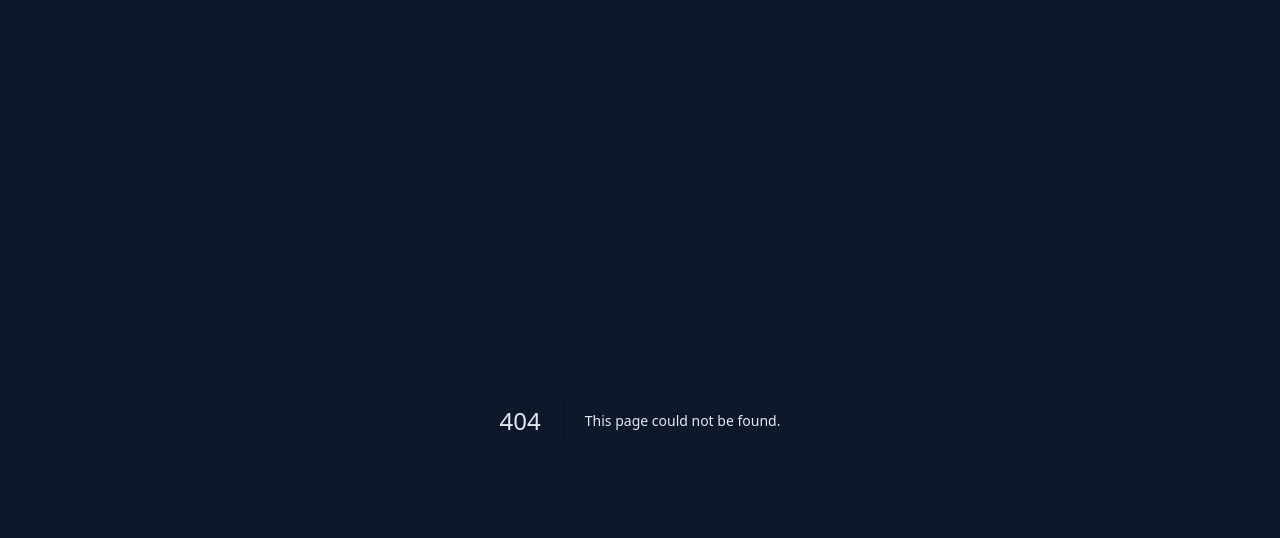
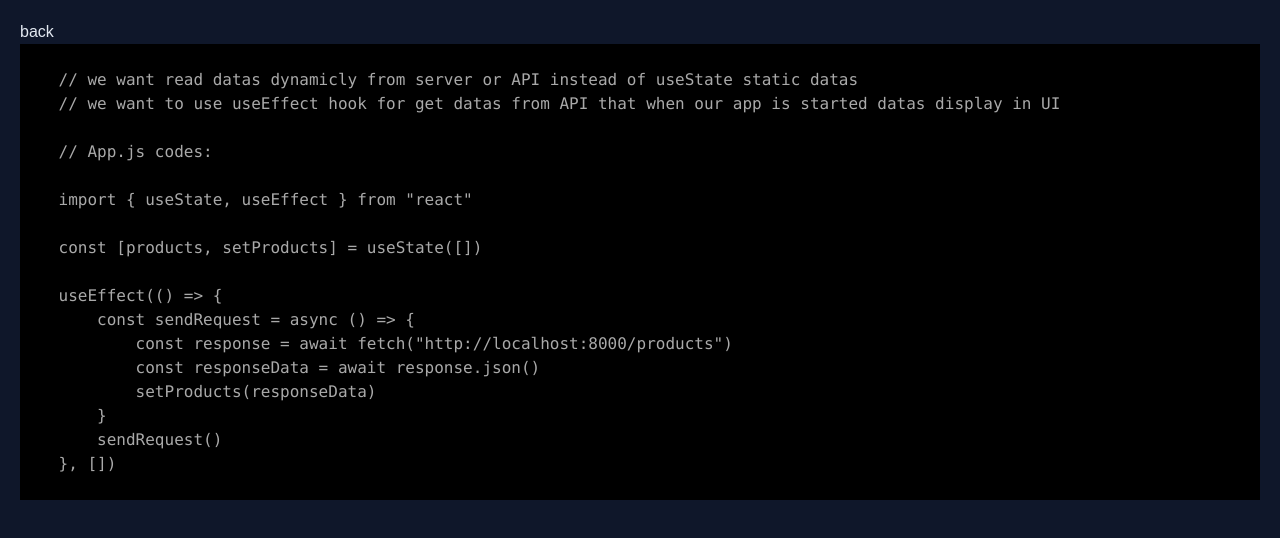
Before and after one commit to arefmaghdam/review-of-next.js14-react, a Next.js app: page /react/fetch-data-from-API in a window 1280 px wide. Before the commit this address had no page. Shown: the top 538 px of the page. Built offline with nearby package versions, Linux system fonts and the light colour scheme; a web font is replaced by a local one.

Commit message:
feat: review of react fetching data from API

```diff
--- /dev/null
+++ b/src/app/react/fetch-data-from-API/page.tsx
@@ -0,0 +1,35 @@
+import React, { FC } from "react";
+import Link from "next/link";
+import CodePreview from "../../../components/code-preview";
+
+const FetchDataFromAPI: FC = () => {
+  return (
+    <div>
+      <Link href="/">back</Link>
+      <CodePreview
+        imgURL=""
+        content={`
+    // we want read datas dynamicly from server or API instead of useState static datas
+    // we want to use useEffect hook for get datas from API that when our app is started datas display in UI
+
+    // App.js codes:
+
+    import { useState, useEffect } from "react"
+
+    const [products, setProducts] = useState([])
+
+    useEffect(() => {
+        const sendRequest = async () => {
+            const response = await fetch("http://localhost:8000/products")
+            const responseData = await response.json()
+            setProducts(responseData)
+        }
+        sendRequest()
+    }, [])
+      `}
+      />
+    </div>
+  );
+};
+
+export default FetchDataFromAPI;
--- a/src/components/providers/react-provider.tsx
+++ b/src/components/providers/react-provider.tsx
@@ -19,6 +19,7 @@ const ReactProvider: FC = () => {
       <Link href="/react/pass-data-and-events">pass-data-and-events</Link>
       <Link href="/react/form-components">form-components</Link>
       <Link href="/react/what-is-API">what-is-API</Link>
+      <Link href="/react/fetch-data-from-API">fetch-data-from-API</Link>
     </div>
   );
 };
```
